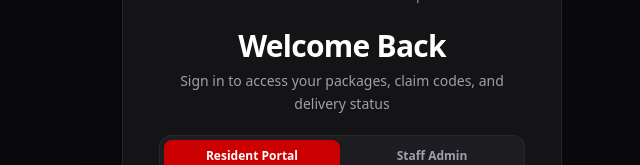
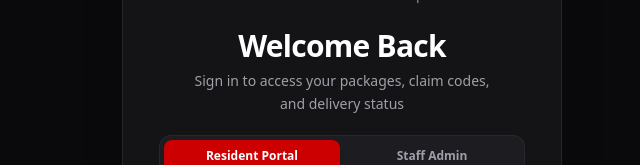
Before and after one commit to FredricksonAcorda/ck-condo-drop-hub, a Next.js app: page /login in a window 1280 px wide. Shown: the part 248-413 px from the top of the page, without its empty margins (298-938 px from the left). Built offline with nearby package versions, Linux system fonts and the light colour scheme.

Commit message:
fix(auth): balance subtitle text across two lines without single-word orphans

```diff
--- a/src/app/(auth)/login/page.tsx
+++ b/src/app/(auth)/login/page.tsx
@@ -118,10 +118,16 @@ function LoginForm() {
         <h1 className="text-2xl sm:text-3xl font-bold tracking-tight text-white">
           Welcome Back
         </h1>
-        <p className="text-xs sm:text-sm text-zinc-400 mt-1.5 leading-relaxed">
-          {role === "resident"
-            ? "Sign in to access your packages, claim codes, and delivery status"
-            : "Sign in to Station 1 front-desk intake & parcel release terminal"}
+        <p className="text-xs sm:text-sm text-zinc-400 mt-1.5 leading-relaxed text-balance max-w-[320px] mx-auto">
+          {role === "resident" ? (
+            <>
+              Sign in to access your packages, claim codes,<br className="hidden sm:inline" /> and delivery status
+            </>
+          ) : (
+            <>
+              Sign in to Station 1 front-desk intake<br className="hidden sm:inline" /> & parcel release terminal
+            </>
+          )}
         </p>
       </div>
 
@@ -130,22 +136,20 @@ function LoginForm() {
         <button
           type="button"
           onClick={() => handleSelectRole("resident")}
-          className={`py-2 text-xs font-bold rounded-lg transition-all ${
-            role === "resident"
+          className={`py-2 text-xs font-bold rounded-lg transition-all ${role === "resident"
               ? "bg-brand-red text-white shadow-md"
               : "text-zinc-400 hover:text-white"
-          }`}
+            }`}
         >
           Resident Portal
         </button>
         <button
           type="button"
           onClick={() => handleSelectRole("admin")}
-          className={`py-2 text-xs font-bold rounded-lg transition-all ${
-            role === "admin"
+          className={`py-2 text-xs font-bold rounded-lg transition-all ${role === "admin"
               ? "bg-brand-red text-white shadow-md"
               : "text-zinc-400 hover:text-white"
-          }`}
+            }`}
         >
           Staff Admin
         </button>
@@ -215,9 +219,9 @@ function LoginForm() {
             aria-label={showPassword ? "Hide password" : "Show password"}
           >
             {showPassword ? (
-              <svg xmlns="http://www.w3.org/2000/svg" className="w-4 h-4" viewBox="0 0 24 24" fill="none" stroke="currentColor" strokeWidth="2" strokeLinecap="round" strokeLinejoin="round"><path d="M9.88 9.88a3 3 0 1 0 4.24 4.24"/><path d="M10.73 5.08A10.43 10.43 0 0 1 12 5c7 0 10 7 10 7a13.16 13.16 0 0 1-1.67 2.68"/><path d="M6.61 6.61A13.526 13.526 0 0 0 2 12s3 7 10 7a9.74 9.74 0 0 0 5.39-1.61"/><line x1="2" x2="22" y1="2" y2="22"/></svg>
+              <svg xmlns="http://www.w3.org/2000/svg" className="w-4 h-4" viewBox="0 0 24 24" fill="none" stroke="currentColor" strokeWidth="2" strokeLinecap="round" strokeLinejoin="round"><path d="M9.88 9.88a3 3 0 1 0 4.24 4.24" /><path d="M10.73 5.08A10.43 10.43 0 0 1 12 5c7 0 10 7 10 7a13.16 13.16 0 0 1-1.67 2.68" /><path d="M6.61 6.61A13.526 13.526 0 0 0 2 12s3 7 10 7a9.74 9.74 0 0 0 5.39-1.61" /><line x1="2" x2="22" y1="2" y2="22" /></svg>
             ) : (
-              <svg xmlns="http://www.w3.org/2000/svg" className="w-4 h-4" viewBox="0 0 24 24" fill="none" stroke="currentColor" strokeWidth="2" strokeLinecap="round" strokeLinejoin="round"><path d="M2 12s3-7 10-7 10 7 10 7-3 7-10 7-10-7-10-7Z"/><circle cx="12" cy="12" r="3"/></svg>
+              <svg xmlns="http://www.w3.org/2000/svg" className="w-4 h-4" viewBox="0 0 24 24" fill="none" stroke="currentColor" strokeWidth="2" strokeLinecap="round" strokeLinejoin="round"><path d="M2 12s3-7 10-7 10 7 10 7-3 7-10 7-10-7-10-7Z" /><circle cx="12" cy="12" r="3" /></svg>
             )}
           </button>
         </div>
--- a/src/app/(auth)/register/page.tsx
+++ b/src/app/(auth)/register/page.tsx
@@ -102,7 +102,7 @@ export default function RegisterPage() {
         <h1 className="text-2xl sm:text-3xl font-bold tracking-tight text-white">
           Create an Account
         </h1>
-        <p className="text-xs sm:text-sm text-zinc-400 mt-1.5 leading-relaxed">
+        <p className="text-xs sm:text-sm text-zinc-400 mt-1.5 leading-relaxed text-balance max-w-[340px] mx-auto">
           Sign up your condo unit for secure 24/7 parcel drop-off & SMS arrival alerts
         </p>
       </div>
```
